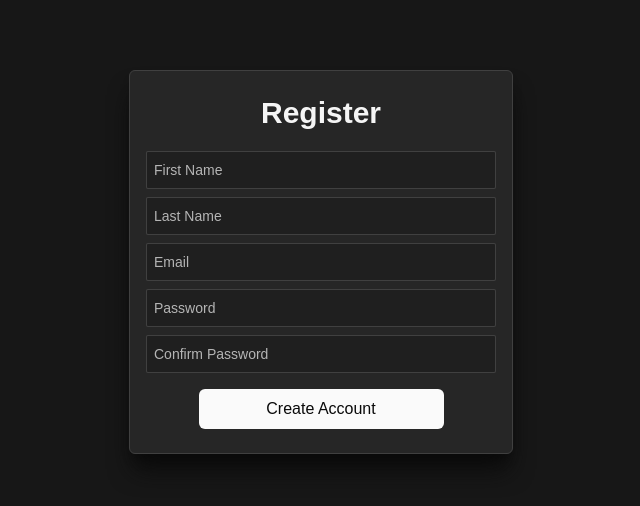
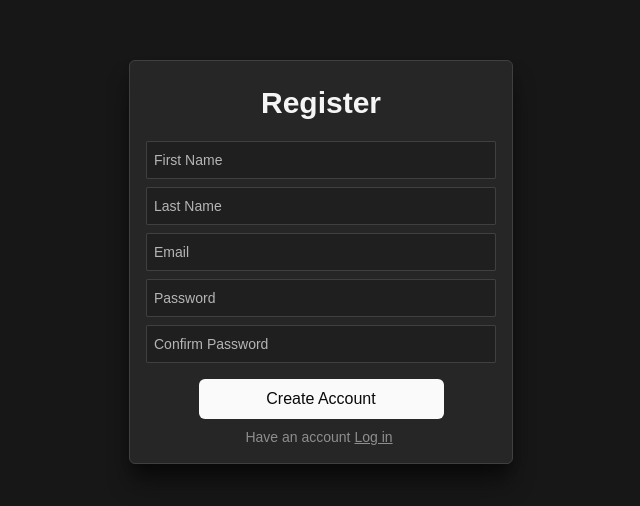
Before and after one commit to Amr2225/TMS, a React (Vite) app: page /register in a window 1280 px wide. Shown: the part 138-644 px from the top of the page, without its empty margins (319-959 px from the left). Built offline with nearby package versions, Linux system fonts and the light colour scheme.

Commit message:
Added the boilerplate for the login page

```diff
--- /dev/null
+++ b/src/Pages/LoginPage.jsx
@@ -0,0 +1,5 @@
+const LoginPage = () => {
+  return <div>LoginPage</div>;
+};
+
+export default LoginPage;
--- a/src/Pages/RegisterPage.jsx
+++ b/src/Pages/RegisterPage.jsx
@@ -1,5 +1,6 @@
 import { useState } from "react";
 import { AnimatePresence } from "framer-motion";
+import { Link } from "react-router-dom";
 
 import FormInputs from "../Components/Register Inputs/FormInputs";
 import { validatePassword, validation } from "../Forms Validation/Validation";
@@ -31,7 +32,7 @@ const RegisterPage = () => {
 
   return (
     <main className='grid place-content-center h-screen overflow-hidden'>
-      <div className='w-96 h-96 bg-neutral-800 border border-neutral-700 rounded-md p-4 shadow-xl shadow-neutral-950'>
+      <div className='w-96  bg-neutral-800 border border-neutral-700 rounded-md p-4 shadow-xl shadow-neutral-950'>
         <h1 className='text-neutral-100 text-center pt-2 text-3xl font-bold'>Register</h1>
         <form action='#' className='flex flex-col gap-2 mt-5'>
           <FormInputs registerData={[firstName, setFirstName]} title='First Name' type='text' />
@@ -50,6 +51,15 @@ const RegisterPage = () => {
           >
             Create Account
           </button>
+          <span className='text-sm text-center text-neutral-100/50 '>
+            Have an account
+            <Link
+              to={"/login"}
+              className='underline cursor-pointer hover:bg-neutral-100 hover:text-neutral-950 px-1 py-0.5 transition duration-200 rounded-sm hover:no-underline'
+            >
+              Log in
+            </Link>
+          </span>
         </form>
       </div>
       <AnimatePresence>
--- a/src/Pages/index.js
+++ b/src/Pages/index.js
@@ -1,2 +1,3 @@
 export { default as RegisterPage } from "./RegisterPage";
 export { default as HomePage } from "./HomePage";
+export { default as LoginPage } from "./LoginPage";
--- a/src/main.jsx
+++ b/src/main.jsx
@@ -2,7 +2,7 @@ import React from "react";
 import ReactDOM from "react-dom/client";
 import { createBrowserRouter, RouterProvider } from "react-router-dom";
 
-import { HomePage, RegisterPage } from "./Pages";
+import { HomePage, RegisterPage, LoginPage } from "./Pages";
 import "./index.css";
 
 const router = createBrowserRouter([
@@ -14,6 +14,10 @@ const router = createBrowserRouter([
     path: "/register",
     element: <RegisterPage />,
   },
+  {
+    path: "/login",
+    element: <LoginPage />,
+  },
 ]);
 
 ReactDOM.createRoot(document.getElementById("root")).render(
```
